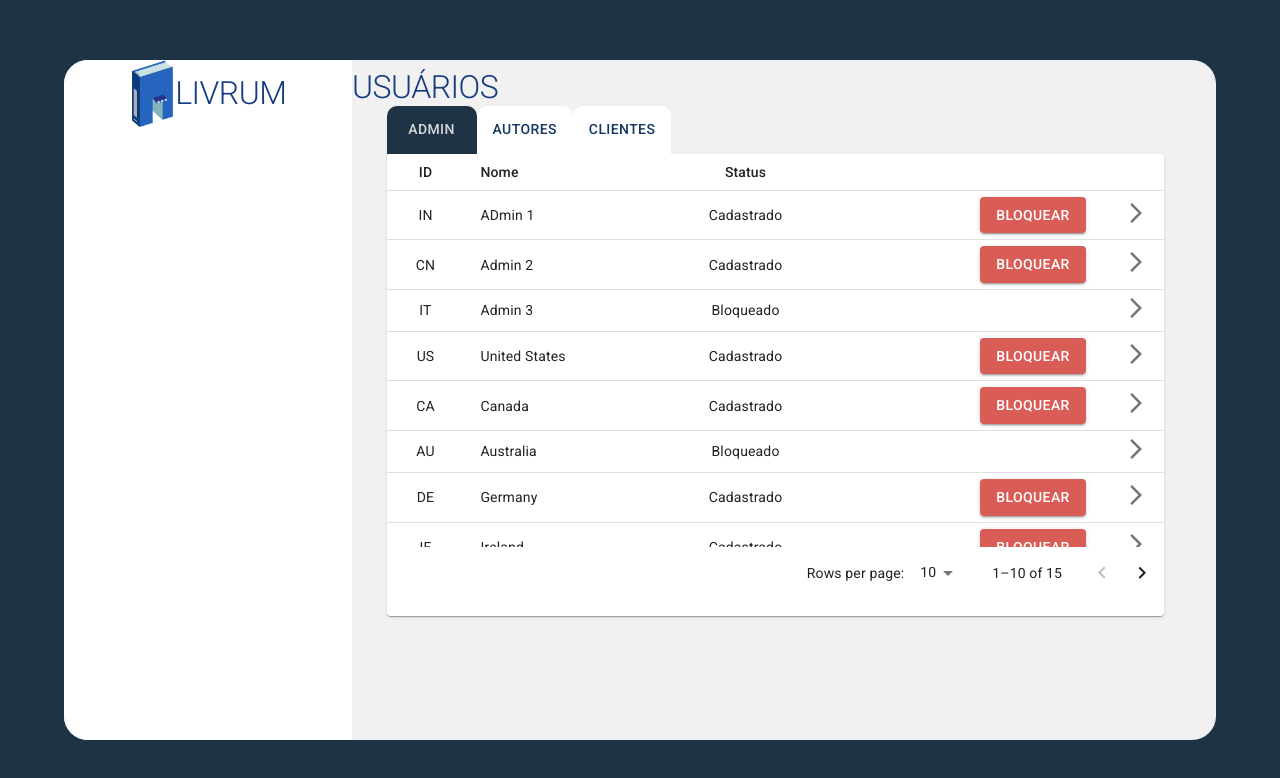
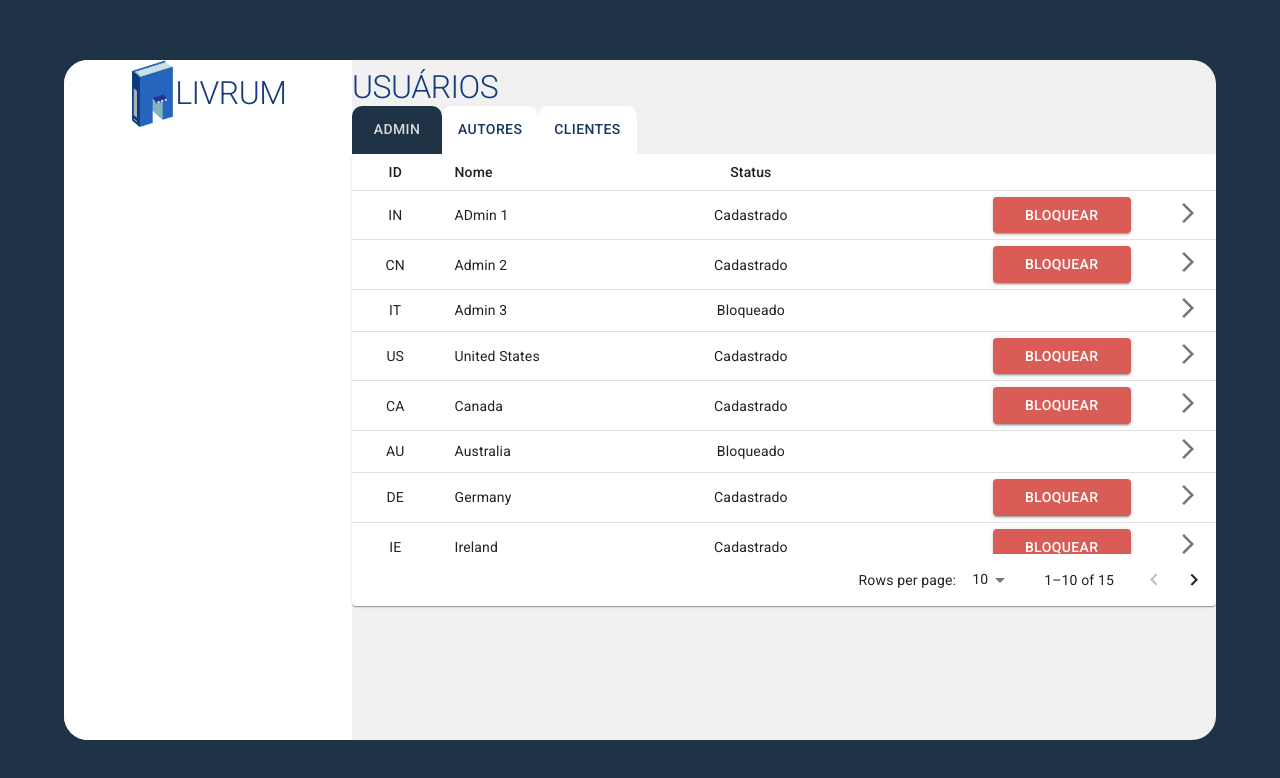
Before and after one commit to byte-stack-uefs/livrum, a Next.js app in the folder phase_4/app/webapp/: page /admin in a window 1280 px wide. Shown: the top 778 px of the page. Built offline with nearby package versions, Linux system fonts and the light colour scheme.

Commit message:
Ajustes visuais

```diff
--- a/phase_4/app/webapp/app/(internal)/admin/page.tsx
+++ b/phase_4/app/webapp/app/(internal)/admin/page.tsx
@@ -194,11 +194,11 @@ const UserManagment = () => {
                     </Grid>
                 </Box>*/
                 return action == 1 ? (
-                    <Button variant="contained" color="success">
+                    <Button variant="contained" color="success" fullWidth>
                         Aprovar
                     </Button>
                 ) : (
-                    <Button variant="contained" color="error">
+                    <Button variant="contained" color="error" fullWidth>
                         Recusar
                     </Button>
                 );
@@ -215,7 +215,7 @@ const UserManagment = () => {
                 return action == 1 ? (
                     <></>
                 ) : (
-                    <Button variant="contained" color="error">
+                    <Button variant="contained" color="error" fullWidth>
                         Bloquear
                     </Button>
                 );
@@ -280,19 +280,7 @@ const UserManagment = () => {
             >
                 Usuários
             </Typography>
-            <Box
-                sx={{
-                    display: "flex",
-                    flexDirection: "column",
-                    alignItems: "left",
-                    margin: "0% -10% 0% 4%",
-                    maxWidth: "90%",
-                    with: "80%",
-                    justifyContent: "left",
-                    height: "75%",
-                    flexGrow: 1,
-                }}
-            >
+            <Box>
                 <Tabs value={value} scrollButtons={false} onChange={handleChange} TabIndicatorProps={{ style: { display: "none" } }}>
                     <Tab
                         label="Admin"
@@ -314,7 +302,7 @@ const UserManagment = () => {
                     />
                 </Tabs>
                 <Paper sx={{ width: "100%", overflow: "hidden" }}>
-                    <TableContainer sx={{ maxHeight: "85%" }}>
+                    <TableContainer sx={{ maxHeight: 400 }}>
                         <Table stickyHeader size="small" aria-label="sticky table">
                             <TableHead>
                                 <TableRow>
```
